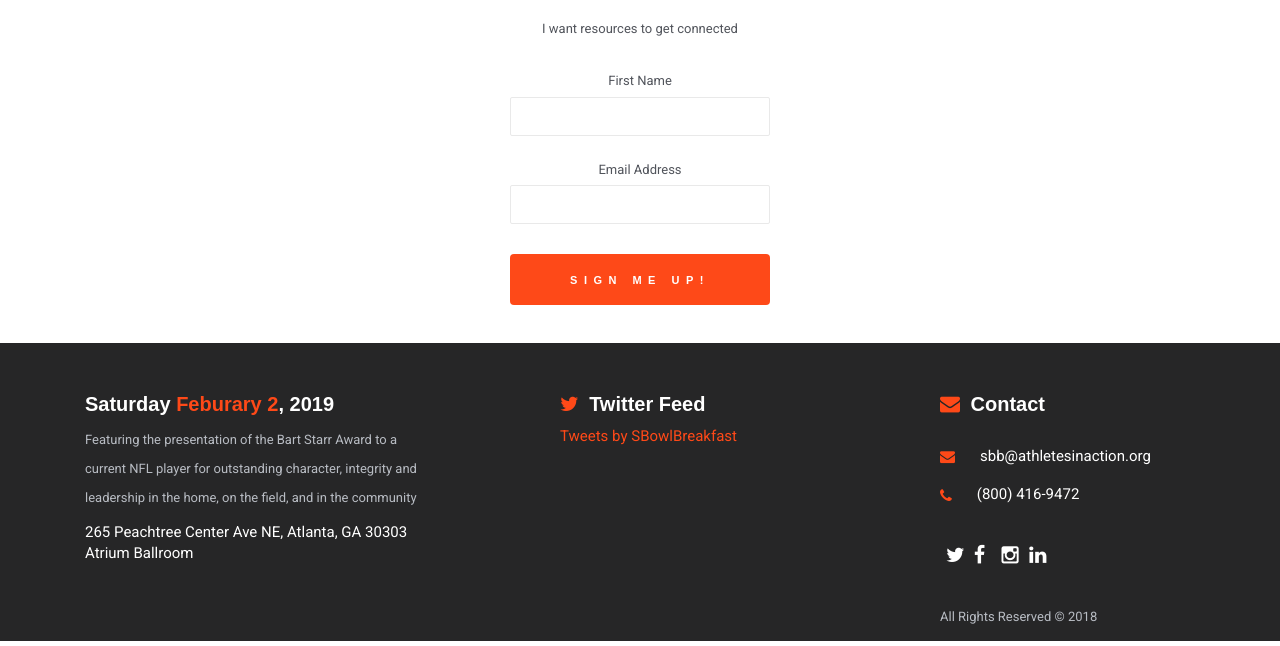
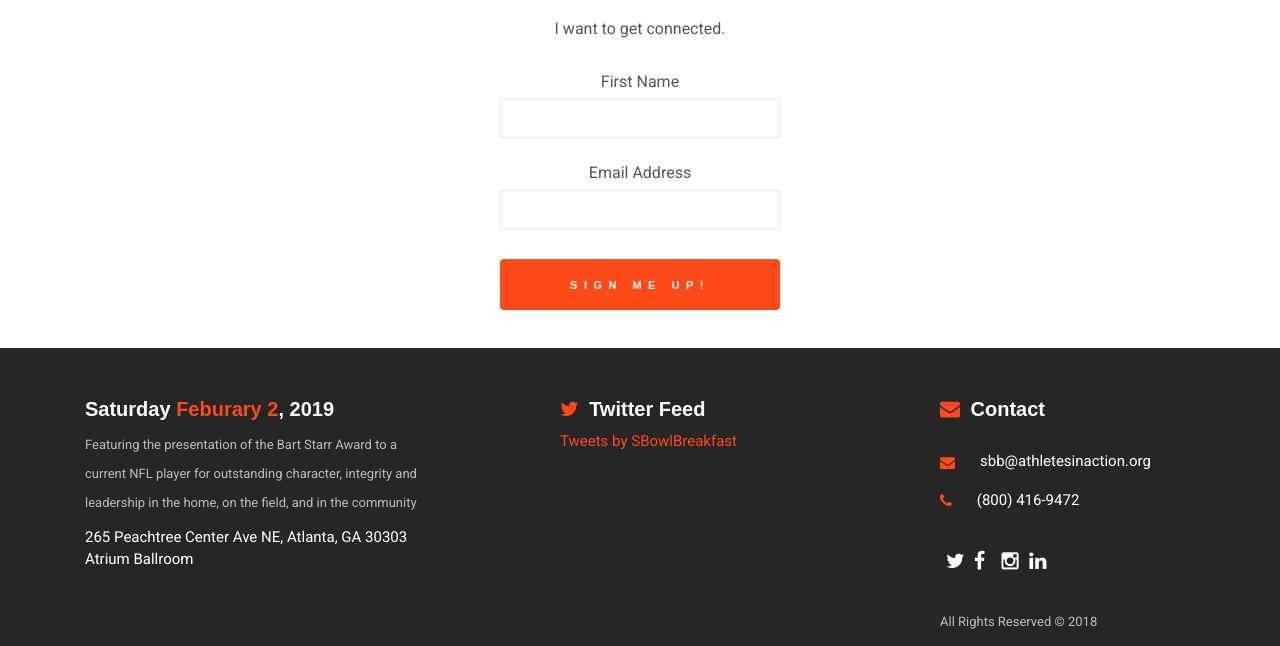
Before and after one commit to AIAUSA/Superbowl, a Jekyll site: the page built from _followup/tony.md, in a window 1280 px wide. Shown: the part 753-1399 px from the top of the page. Built offline with Jekyll 4.4.1, drawn with Linux system fonts in a browser that asks for light colours; some web fonts are replaced; comment, search, counter and statistics services are not loaded.

Commit message:
landing page: tony

```diff
--- a/_followup/tony.md
+++ b/_followup/tony.md
@@ -13,7 +13,7 @@ page_sections:
         frameborder="0" allow="autoplay; encrypted-media" allowfullscreen></iframe></div></div></div>
 - template: centered-text
   block: centered-text
-  content: "I want resources to get connected"
+  content: "I want to get connected."
 - template: list-signup
   block: list-signup
 ---
--- a/assets/css/aia.css
+++ b/assets/css/aia.css
@@ -142,7 +142,7 @@ h3 {
 }
 
 .followup section p, .followup section label {
-  font-size: 13px !important;
+  font-size: 16px !important;
 }
 
 .followup section input[type=text] {
```
